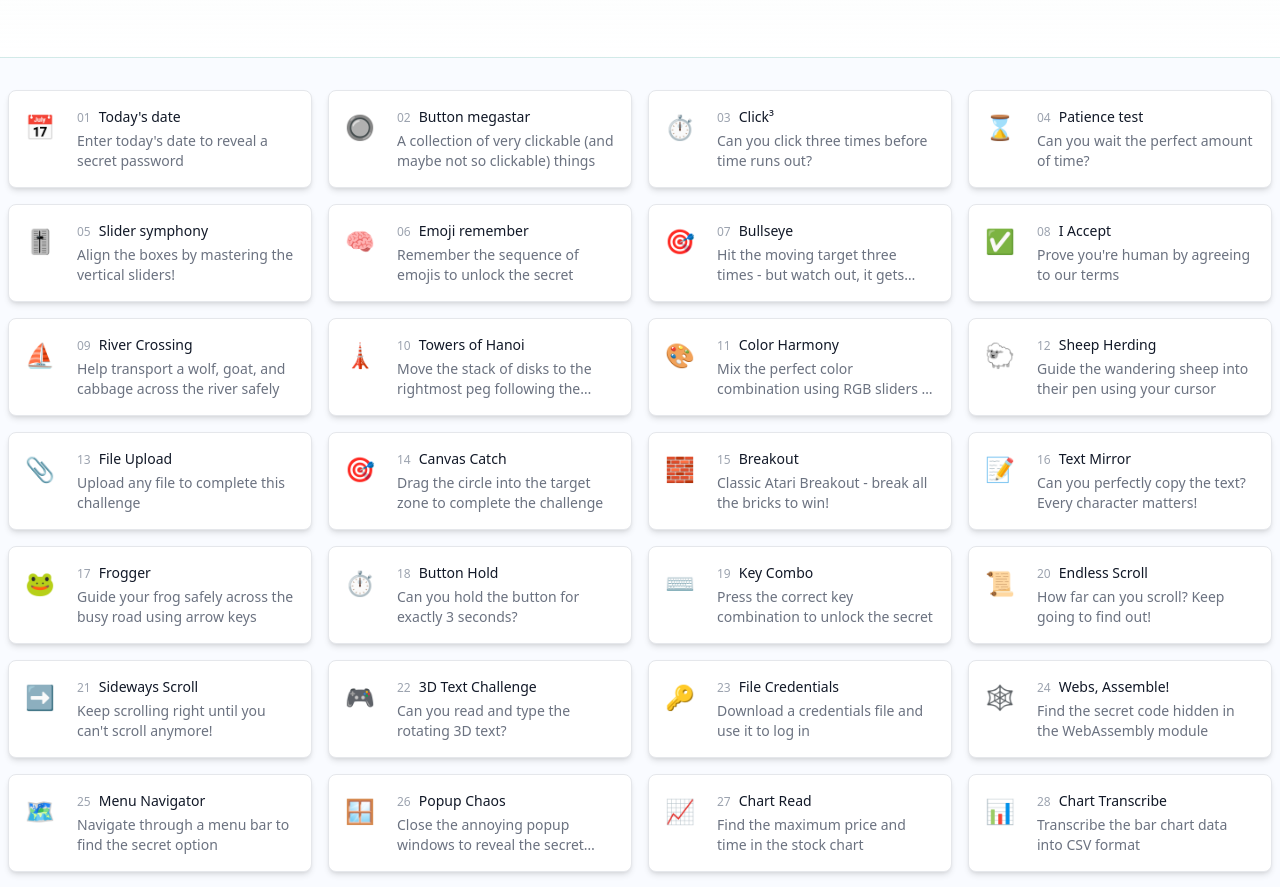
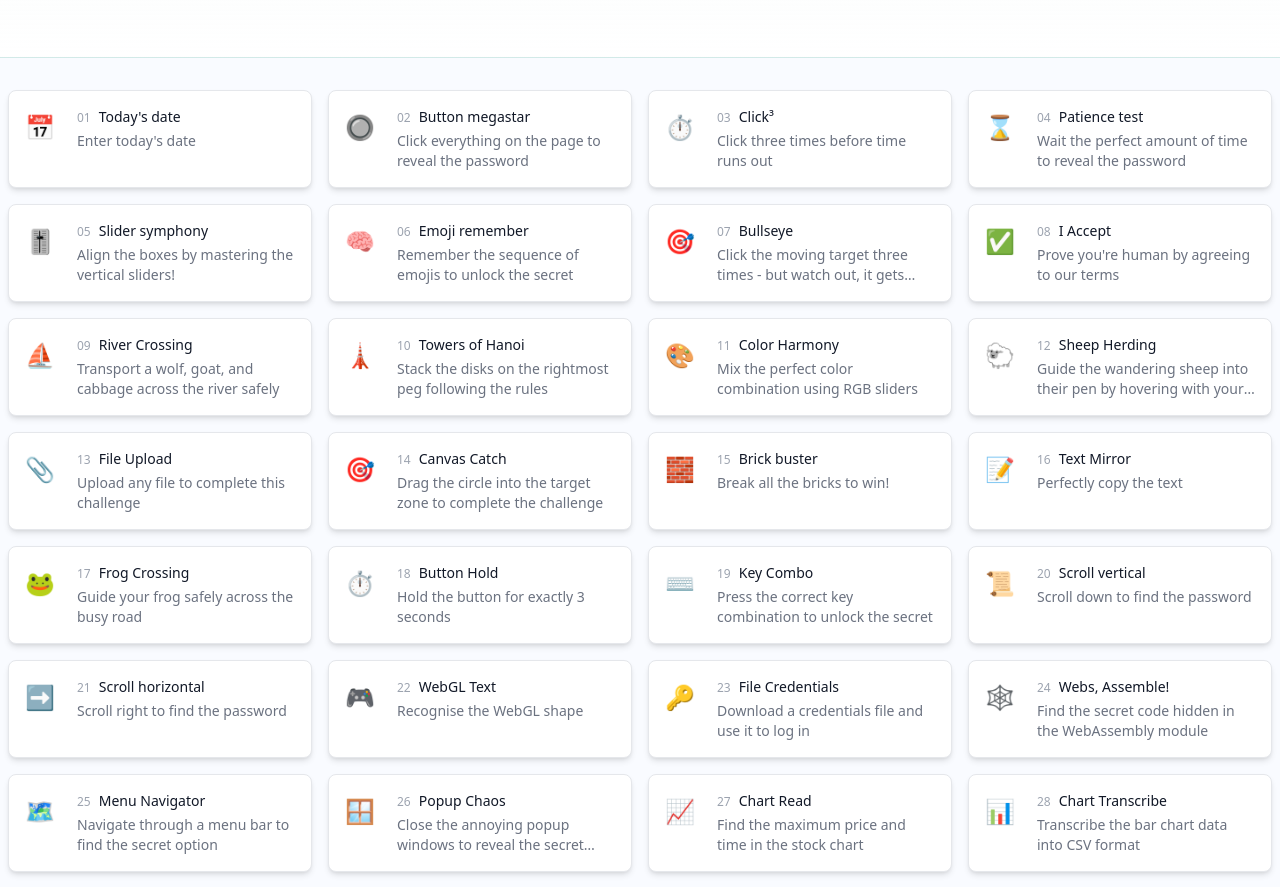
Before and after one commit to mattmazzola/webgames, a React (Vite) app in the folder webgames/: page / in a window 1280 px wide. Shown: the part 560-1447 px from the top of the page. Built offline with nearby package versions, Linux system fonts and the light colour scheme.

Commit message:
Add a few difficulties and reword a few tasks

```diff
--- a/webgames/src/router/routes.ts
+++ b/webgames/src/router/routes.ts
@@ -1,7 +1,9 @@
 import { FC } from "react";
 import AdClicked from "../pages/AdClicked";
 import BlockStack, { PASSWORD_BlockStack } from "../pages/BlockStack";
-import Breakout, { PASSWORD_Breakout } from "../pages/Breakout";
+import BrickBuster, {
+  PASSWORD_Breakout as PASSWORD_BrickBuster,
+} from "../pages/Breakout";
 import Bullseye, { PASSWORD_Bullseye } from "../pages/Bullseye";
 import ButtonHold, { PASSWORD_ButtonHold } from "../pages/ButtonHold";
 import ButtonMegastar, {
@@ -32,7 +34,9 @@ import FileCredentials, {
   PASSWORD_FileCredentials,
 } from "../pages/FileCredentials";
 import FileUpload, { PASSWORD_FileUpload } from "../pages/FileUpload";
-import Frogger, { PASSWORD_Frogger } from "../pages/Frogger";
+import FrogCrossing, {
+  PASSWORD_Frogger as PASSWORD_FrogCrossing,
+} from "../pages/Frogger";
 import Herding, { PASSWORD_Herding } from "../pages/Herding";
 import IAccept, { PASSWORD_IAccept } from "../pages/IAccept";
 import IframeContent, { PASSWORD_IframeContent } from "../pages/IframeContent";
@@ -105,45 +109,49 @@ export interface RouteConfig {
   tags: string[];
   hidden?: boolean;
   password?: string;
+  difficulty?: "easy" | "medium" | "hard";
 }
 
 export const routes: RouteConfig[] = [
   {
     path: "date",
     title: "Today's date",
-    description: "Enter today's date to reveal a secret password",
+    description: "Enter today's date",
     icon: "📅",
     component: TodaysDate,
     tags: ["form", "date"],
     password: PASSWORD_TodaysDate,
+    difficulty: "easy",
   },
   {
     path: "buttons",
     title: "Button megastar",
-    description:
-      "A collection of very clickable (and maybe not so clickable) things",
+    description: "Click everything on the page to reveal the password",
     icon: "🔘",
     component: ButtonMegastar,
     tags: ["button", "click"],
     password: PASSWORD_ButtonMegastar,
+    difficulty: "easy",
   },
   {
     path: "click-cubed",
     title: "Click³",
-    description: "Can you click three times before time runs out?",
+    description: "Click three times before time runs out",
     icon: "⏱️",
     component: ClickCubed,
-    tags: ["click", "speed"],
+    tags: ["click", "timed"],
     password: PASSWORD_ClickCubed,
+    difficulty: "medium",
   },
   {
     path: "patience",
     title: "Patience test",
-    description: "Can you wait the perfect amount of time?",
+    description: "Wait the perfect amount of time to reveal the password",
     icon: "⌛",
     component: Patience,
-    tags: ["timing", "waiting"],
+    tags: ["timed", "refresh"],
     password: PASSWORD_Patience,
+    difficulty: "medium",
   },
   {
     path: "slider-symphony",
@@ -151,8 +159,9 @@ export const routes: RouteConfig[] = [
     description: "Align the boxes by mastering the vertical sliders!",
     icon: "🎚️",
     component: SliderSymphony,
-    tags: ["slider", "dexterity"],
+    tags: ["slider", "actuation"],
     password: PASSWORD_SliderSymphony,
+    difficulty: "medium",
   },
   {
     path: "emoji-remember",
@@ -160,18 +169,20 @@ export const routes: RouteConfig[] = [
     description: "Remember the sequence of emojis to unlock the secret",
     icon: "🧠",
     component: EmojiRemember,
-    tags: ["memory", "sequence"],
+    tags: ["memory", "search"],
     password: PASSWORD_EmojiRemember,
+    difficulty: "hard",
   },
   {
     path: "bullseye",
     title: "Bullseye",
     description:
-      "Hit the moving target three times - but watch out, it gets faster!",
+      "Click the moving target three times - but watch out, it gets faster!",
     icon: "🎯",
     component: Bullseye,
-    tags: ["aim", "speed", "timing"],
+    tags: ["click", "timed", "coordination"],
     password: PASSWORD_Bullseye,
+    difficulty: "hard",
   },
   {
     path: "i-accept",
@@ -179,47 +190,50 @@ export const routes: RouteConfig[] = [
     description: "Prove you're human by agreeing to our terms",
     icon: "✅",
     component: IAccept,
-    tags: ["checkbox", "form"],
+    tags: ["checkbox", "human"],
     password: PASSWORD_IAccept,
+    difficulty: "easy",
   },
   {
     path: "wolf-goat-cabbage",
     title: "River Crossing",
-    description:
-      "Help transport a wolf, goat, and cabbage across the river safely",
+    description: "Transport a wolf, goat, and cabbage across the river safely",
     icon: "⛵",
     component: WolfGoatCabbage,
     tags: ["logic", "planning"],
     password: PASSWORD_WolfGoatCabbage,
+    difficulty: "medium",
   },
   {
     path: "towers-of-hanoi",
     title: "Towers of Hanoi",
-    description:
-      "Move the stack of disks to the rightmost peg following the rules",
+    description: "Stack the disks on the rightmost peg following the rules",
     icon: "🗼",
     component: TowersOfHanoi,
     tags: ["logic", "planning"],
     password: PASSWORD_TowersOfHanoi,
+    difficulty: "medium",
   },
   {
     path: "color-harmony",
     title: "Color Harmony",
-    description:
-      "Mix the perfect color combination using RGB sliders - but hurry before they shift!",
+    description: "Mix the perfect color combination using RGB sliders",
     icon: "🎨",
     component: ColorHarmony,
-    tags: ["color", "slider", "dexterity"],
+    tags: ["color", "slider", "dexterity", "perception"],
     password: PASSWORD_ColorHarmony,
+    difficulty: "medium",
   },
   {
     path: "herding",
     title: "Sheep Herding",
-    description: "Guide the wandering sheep into their pen using your cursor",
+    description:
+      "Guide the wandering sheep into their pen by hovering with your cursor",
     icon: "🐑",
     component: Herding,
     tags: ["mouse", "dexterity"],
     password: PASSWORD_Herding,
+    difficulty: "hard",
   },
   {
     path: "file-upload",
@@ -229,6 +243,7 @@ export const routes: RouteConfig[] = [
     component: FileUpload,
     tags: ["file", "upload"],
     password: PASSWORD_FileUpload,
+    difficulty: "easy",
   },
   {
     path: "canvas-catch",
@@ -237,44 +252,49 @@ export const routes: RouteConfig[] = [
       "Drag the circle into the target zone to complete the challenge",
     icon: "🎯",
     component: CanvasCatch,
-    tags: ["canvas", "drag", "coordination"],
+    tags: ["canvas", "drag"],
     password: PASSWORD_CanvasCatch,
+    difficulty: "medium",
   },
   {
-    path: "breakout",
-    title: "Breakout",
-    description: "Classic Atari Breakout - break all the bricks to win!",
+    path: "brick-buster",
+    title: "Brick buster",
+    description: "Break all the bricks to win!",
     icon: "🧱",
-    component: Breakout,
-    tags: ["game", "arcade", "dexterity"],
-    password: PASSWORD_Breakout,
+    component: BrickBuster,
+    tags: ["game", "coordination"],
+    password: PASSWORD_BrickBuster,
+    difficulty: "hard",
   },
   {
     path: "text-mirror",
     title: "Text Mirror",
-    description: "Can you perfectly copy the text? Every character matters!",
+    description: "Perfectly copy the text",
     icon: "📝",
     component: TextMirror,
-    tags: ["text", "accuracy", "typing"],
+    tags: ["text", "copypaste", "typing"],
     password: PASSWORD_TextMirror,
+    difficulty: "easy",
   },
   {
-    path: "frogger",
-    title: "Frogger",
-    description: "Guide your frog safely across the busy road using arrow keys",
+    path: "frog-crossing",
+    title: "Frog Crossing",
+    description: "Guide your frog safely across the busy road",
     icon: "🐸",
-    component: Frogger,
-    tags: ["game", "keyboard", "timing"],
-    password: PASSWORD_Frogger,
+    component: FrogCrossing,
+    tags: ["game", "keyboard"],
+    password: PASSWORD_FrogCrossing,
+    difficulty: "hard",
   },
   {
     path: "button-hold",
     title: "Button Hold",
-    description: "Can you hold the button for exactly 3 seconds?",
+    description: "Hold the button for exactly 3 seconds",
     icon: "⏱️",
     component: ButtonHold,
-    tags: ["button", "timing", "dexterity"],
+    tags: ["button", "timed"],
     password: PASSWORD_ButtonHold,
+    difficulty: "easy",
   },
   {
     path: "key-combo",
@@ -282,35 +302,39 @@ export const routes: RouteConfig[] = [
     description: "Press the correct key combination to unlock the secret",
     icon: "⌨️",
     component: KeyCombo,
-    tags: ["keyboard", "hotkey", "dexterity"],
+    tags: ["keyboard"],
     password: PASSWORD_KeyCombo,
+    difficulty: "easy",
   },
   {
     path: "scroll-vertical",
-    title: "Endless Scroll",
-    description: "How far can you scroll? Keep going to find out!",
+    title: "Scroll vertical",
+    description: "Scroll down to find the password",
     icon: "📜",
     component: ScrollVertical,
-    tags: ["scroll", "endurance", "patience"],
+    tags: ["scroll"],
     password: PASSWORD_ScrollVertical,
+    difficulty: "easy",
   },
   {
     path: "scroll-horizontal",
-    title: "Sideways Scroll",
-    description: "Keep scrolling right until you can't scroll anymore!",
+    title: "Scroll horizontal",
+    description: "Scroll right to find the password",
     icon: "➡️",
     component: ScrollHorizontal,
-    tags: ["scroll", "endurance", "patience"],
+    tags: ["scroll"],
     password: PASSWORD_ScrollHorizontal,
+    difficulty: "easy",
   },
   {
     path: "webgl-text",
-    title: "3D Text Challenge",
-    description: "Can you read and type the rotating 3D text?",
+    title: "WebGL Text",
+    description: "Recognise the WebGL shape",
     icon: "🎮",
     component: WebGLText,
-    tags: ["webgl", "3d", "typing"],
+    tags: ["webgl"],
     password: PASSWORD_WebGLText,
+    difficulty: "easy",
   },
   {
     path: "file-credentials",
@@ -318,8 +342,9 @@ export const routes: RouteConfig[] = [
     description: "Download a credentials file and use it to log in",
     icon: "🔑",
     component: FileCredentials,
-    tags: ["file", "download", "form"],
+    tags: ["file", "download"],
     password: PASSWORD_FileCredentials,
+    difficulty: "easy",
   },
   {
     path: "webs-assemble",
@@ -329,6 +354,7 @@ export const routes: RouteConfig[] = [
     component: WebsAssemble,
     tags: ["wasm", "code", "inspection"],
     password: PASSWORD_WebsAssemble,
+    difficulty: "easy",
   },
   {
     path: "menu-navigator",
```
